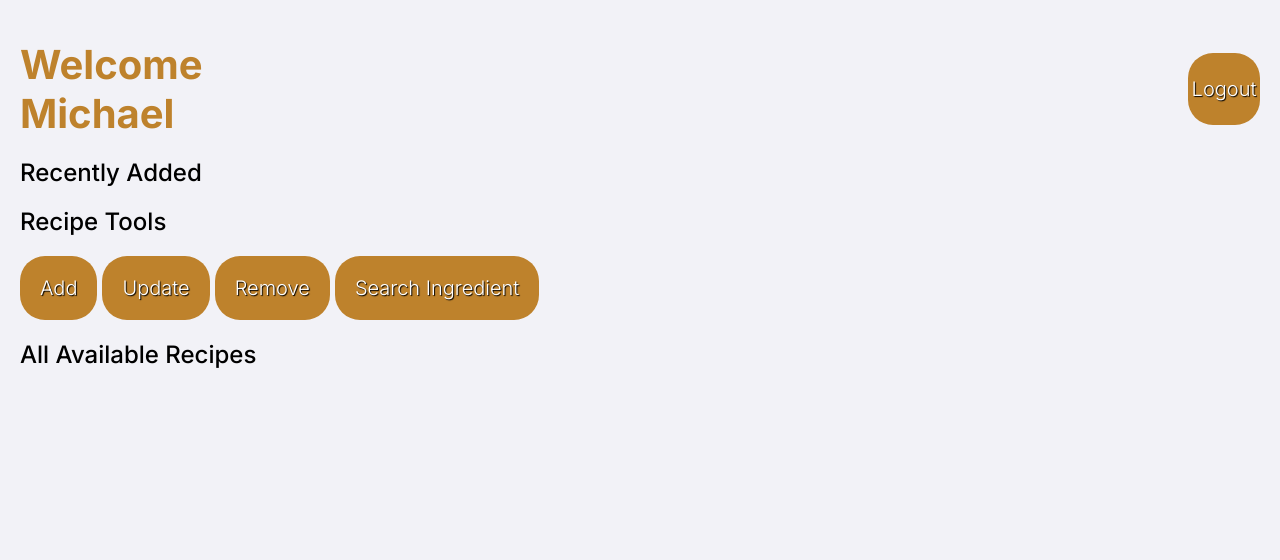
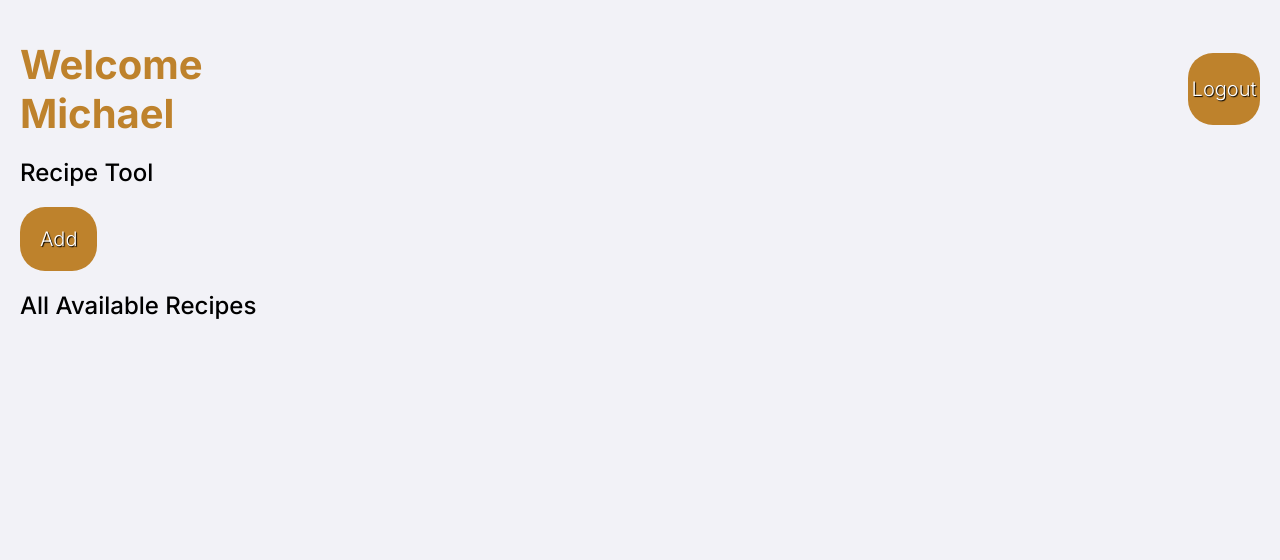
Before and after one commit to vppelli/recipe-app, a Django app: page /recipes/ in a window 1280 px wide. Shown: the top 560 px of the page. Run offline with Django 4.2, Linux system fonts and the light colour scheme; the visitor is signed in with stand-in values (Sample User, id 1); data that the repository does not hold is empty.

Commit message:
Updated recipes_list.html

```diff
--- a/recipes/templates/recipes/recipes_list.html
+++ b/recipes/templates/recipes/recipes_list.html
@@ -16,13 +16,9 @@
             <h1>Welcome <br>Michael</h1>
             <a href="{%url 'logout' %}">Logout</a>
         </div>
-        <h2>Recently Added</h2>
-        <h2>Recipe Tools</h2>
+        <h2>Recipe Tool</h2>
         <div class="container-row alignleft">
             <a class="hug" href="/add/">Add</a>
-            <a class="hug">Update</a>
-            <a class="hug">Remove</a>
-            <a class="hug">Search Ingredient</a>
         </div>
         <h2>All Available Recipes</h2>
         <div class="container-row spaceeven">
```
